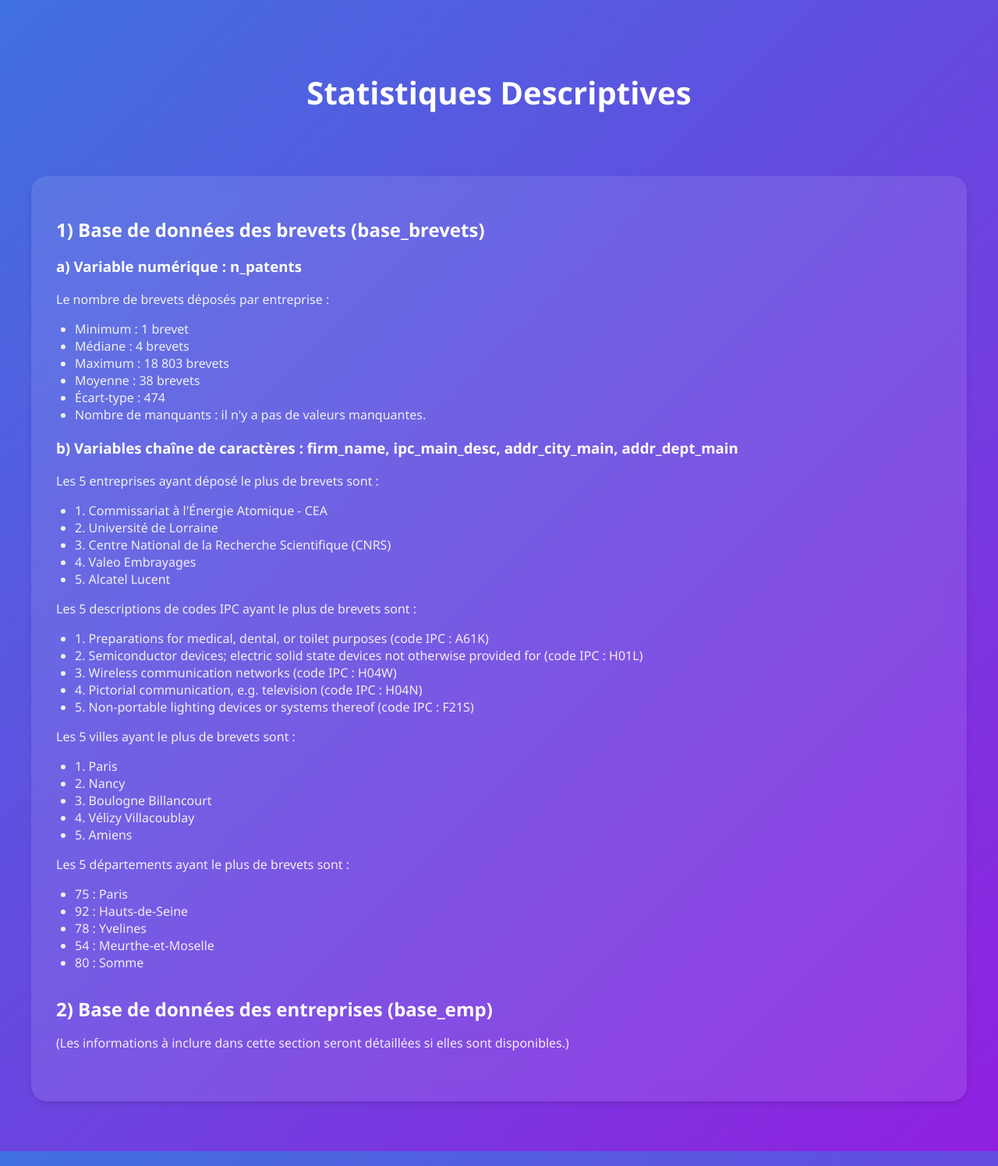
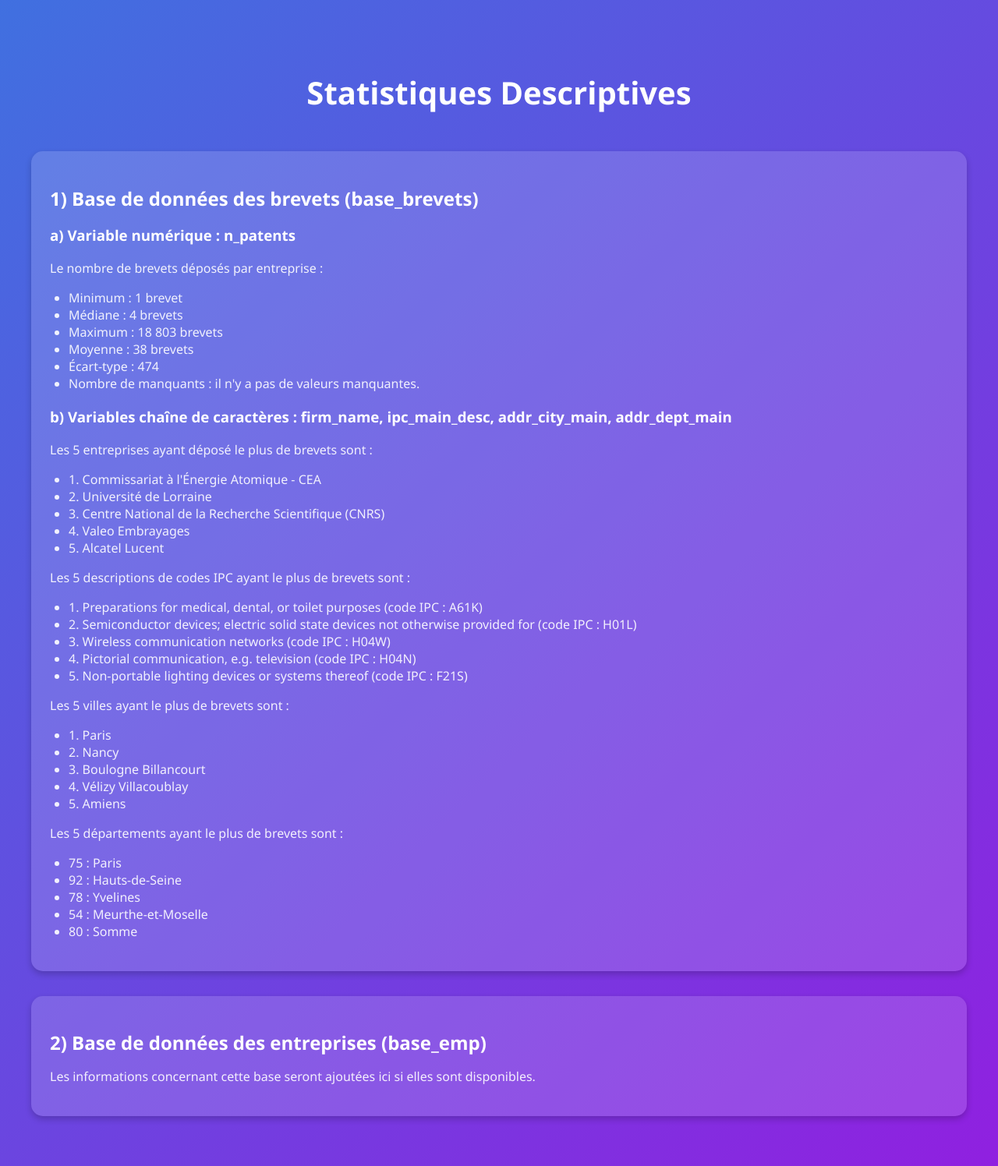
Before and after one commit to SebastienH422/ProjetR.smams, a Jekyll site: the page statistiques.html, which Jekyll copies as it is, in a window 1280 px wide. Shown: the whole page at 78% size. Built offline with Jekyll 4.4.1, drawn with Linux system fonts in a browser that asks for light colours.

Commit message:
Update statistiques.html

```diff
--- a/statistiques.html
+++ b/statistiques.html
@@ -62,6 +62,19 @@
         .section {
             margin-bottom: 2rem;
         }
+
+        .block {
+            background: rgba(255, 255, 255, 0.15);
+            border-radius: 15px;
+            padding: 1.5rem;
+            margin-bottom: 2rem;
+            box-shadow: 0 4px 8px rgba(0, 0, 0, 0.2);
+        }
+
+        .block h2 {
+            color: white;
+            margin-bottom: 1rem;
+        }
     </style>
 </head>
 <body>
@@ -70,8 +83,9 @@
             <h1>Statistiques Descriptives</h1>
         </header>
 
-        <main class="main-card">
-            <section class="section">
+        <main>
+            <!-- Bloc 1 -->
+            <div class="block">
                 <h2>1) Base de données des brevets (base_brevets)</h2>
                 <h3>a) Variable numérique : n_patents</h3>
                 <p>Le nombre de brevets déposés par entreprise :</p>
@@ -120,12 +134,13 @@
                     <li>54 : Meurthe-et-Moselle</li>
                     <li>80 : Somme</li>
                 </ul>
-            </section>
+            </div>
 
-            <section class="section">
+            <!-- Bloc 2 -->
+            <div class="block">
                 <h2>2) Base de données des entreprises (base_emp)</h2>
-                <p>(Les informations à inclure dans cette section seront détaillées si elles sont disponibles.)</p>
-            </section>
+                <p>Les informations concernant cette base seront ajoutées ici si elles sont disponibles.</p>
+            </div>
         </main>
     </div>
 </body>
```
